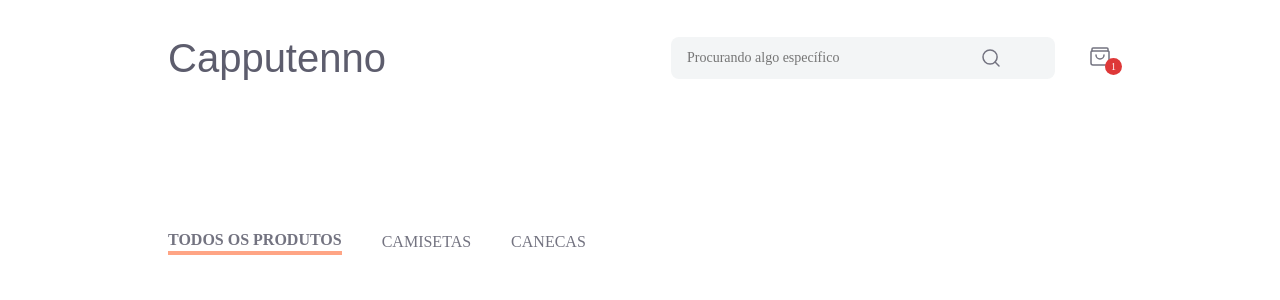
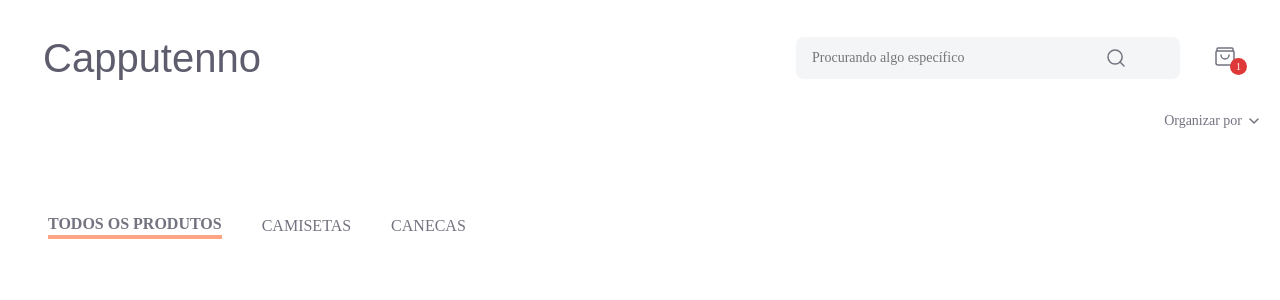
Before and after one commit to BrunoTSantosNeves/Challenge-Next-Frontend, a Next.js app in the folder capputenno/: page / in a window 1280 px wide. Shown: the top 300 px of the page. Built offline with nearby package versions, Linux system fonts and the light colour scheme; a web font is replaced by a local one.

Commit message:
feat: Creating filter by priority

```diff
--- a/capputenno/src/app/page.module.css
+++ b/capputenno/src/app/page.module.css
@@ -34,6 +34,7 @@
   grid-row-start: 2;
   padding: 34px 160px;
   align-items: center;
+  min-height: 100vh;
 }
 
 .main ol {
--- a/capputenno/src/components/filter-bar.tsx
+++ b/capputenno/src/components/filter-bar.tsx
@@ -2,6 +2,7 @@
 
 import styled from "styled-components";
 import { FilterBarType } from "./filter-by-type";
+import { FilterByPriorityProps } from "./filter-by-priority";
 
 interface FilterBarProps {
 
@@ -11,8 +12,8 @@
     display: flex;
     width: 100%;
     align-items: start;
-    margin-left: 120px;
-    margin-top: 16px;
+    justify-content: space-between;
+
 `
 
 
@@ -20,6 +21,7 @@
     return(
         <FilterContainer>
             <FilterBarType/>
+            <FilterByPriorityProps/>
         </FilterContainer>
 
 
--- a/capputenno/src/components/filter-by-priority.tsx
+++ b/capputenno/src/components/filter-by-priority.tsx
@@ -1,5 +1,6 @@
 import styled from "styled-components"
 import { ArrowIcon } from "./arrow-icon"
+import { useState } from "react"
 
 interface FilterByPriorityProps{
 
@@ -10,7 +11,10 @@
     align-items: center;
     position: relative;
 
-    p {
+    button {
+        border: none;
+        background: transparent;
+        cursor: pointer;
         font-family: inherit;
         font-weight: 400;
         font-size: 14px;
@@ -27,17 +31,50 @@
 
 const PriorityFilter = styled.div`
 
+    postion: absolute;
+    width: 250px;
+    padding: 12px 16px;
 
+    box-shadow: 8px 4px 12px rgba(0, 0, 0, 0.1);
+    border-radius: 4px;
+
+    list-style: none;
+
+    top: 100%;
+
+    li{
+        color: var(--text--dark);
+        font-weight: 400;
+        font-size: 14px;
+        lone-height: 22px;
+        cursor: pointer;
+    }
+
+    li + li{
+        margin-top: 4px;
+
+    }
 
 `
 
 export function FilterByPriorityProps(props : FilterByPriorityProps){
+    const [isOpen, setIsOpen] = useState(false)
+
+    const handleOpen = () => setIsOpen(prev => !prev)
     return(
        <FilterContainer>
-            <p>
+            <button onClick={handleOpen}>
                 Organizar por
                 <ArrowIcon/>
-            </p>
+            </button>
+            {isOpen &&
+            <PriorityFilter>
+                <li>Novidades</li>
+                <li>Preço: Maior - Menor</li>
+                <li>Preço: Menor - Maior</li>
+                <li>Mais vendidos</li>
+            </PriorityFilter>
+            }
        </FilterContainer>
     )
 }
--- a/capputenno/src/components/header.tsx
+++ b/capputenno/src/components/header.tsx
@@ -19,7 +19,7 @@
     display: flex;
     align-items: center;
     justify-content: space-between;
-    padding: 20px 160px;
+    padding: 20px 35px;
 
     > div {
         display: flex;
@@ -37,6 +37,7 @@
     font-weight: 400;
     font-size: 40px;
     line-height: 150%;
+
 `;
 
 
```
